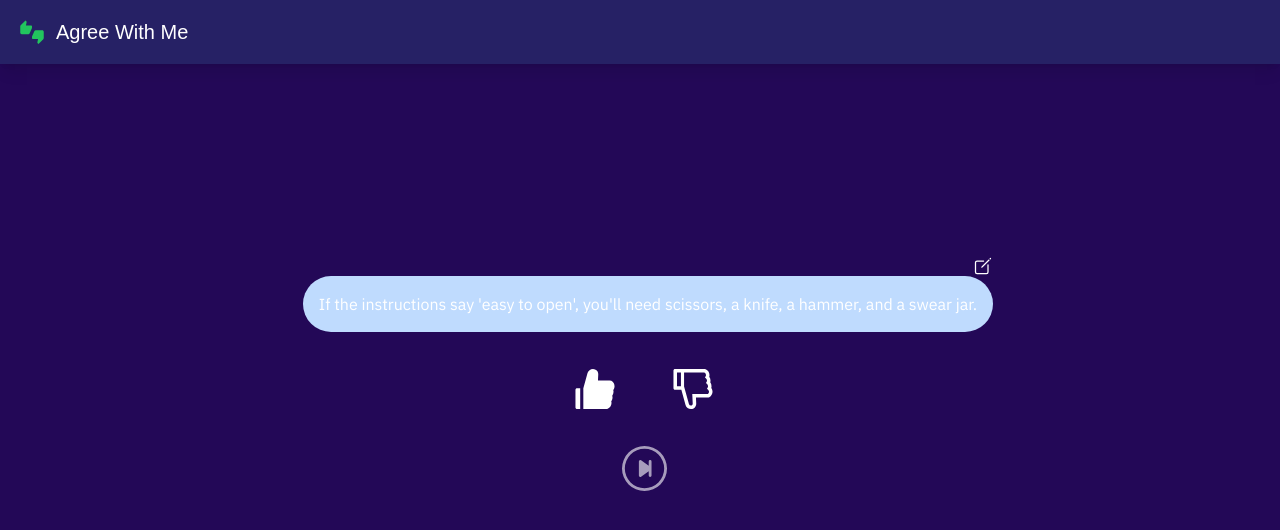
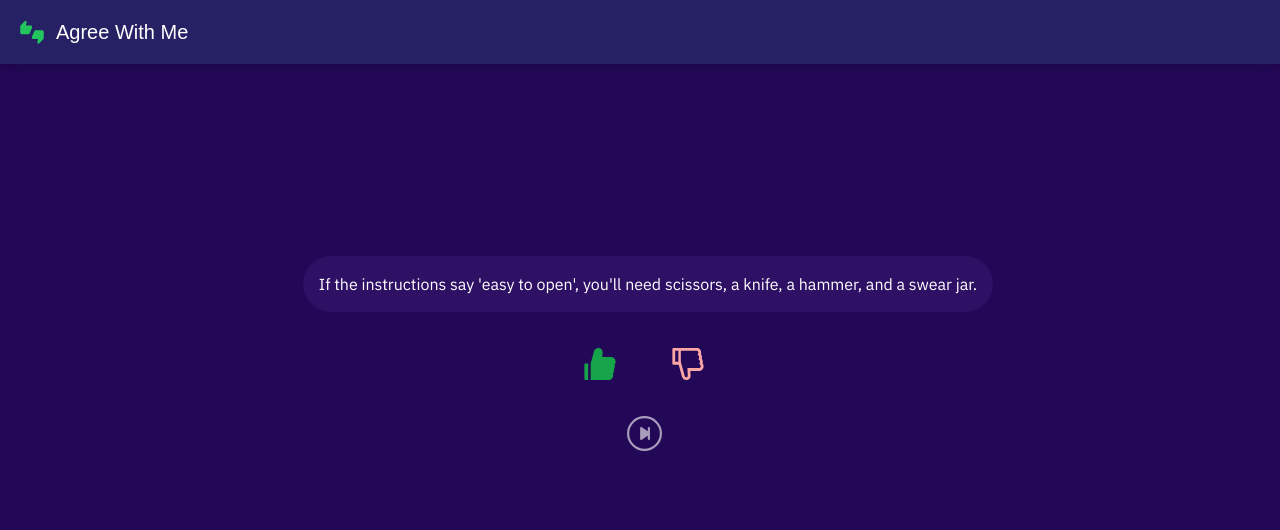
Before and after one commit to brigitabi/awmfrontend, a React (Create React App) app: page / in a window 1280 px wide. Shown: the top 530 px of the page. Built offline with nearby package versions, Linux system fonts and the light colour scheme; a web font is replaced by a local one.

Commit message:
home change

```diff
--- a/public/index.html
+++ b/public/index.html
@@ -24,7 +24,7 @@
       work correctly both with client-side routing and a non-root public URL.
       Learn how to configure a non-root public URL by running `npm run build`.
     -->
-    <title>React App</title>
+    <title>Agree with Me</title>
   </head>
   <body>
     <noscript>You need to enable JavaScript to run this app.</noscript>
--- a/src/pages/Home.jsx
+++ b/src/pages/Home.jsx
@@ -72,20 +72,10 @@ const Home = () => {
             onMouseEnter={() => setIsHovering(true)}
             onMouseLeave={() => setIsHovering(false)}
           >
-            <IoCreateOutline
-              className=""
-              size={20}
-              onClick={goToCreateYourStatement}
-              title="Create Your Own Statement"
-            />
-            {isHovering && (
-              <div className="absolute left-full ml-2 py-1 px-4 bg-black text-white text-sm rounded">
-                Create Your Own Statement
-              </div>
-            )}
+
           </div>
 
-          <p className="text-center bg-blue-200 rounded-full py-4 mx-auto p-4 cursor-pointer">
+          <p className="text-center text-white bg-violet-950 rounded-full py-4 mx-auto p-4 cursor-pointer">
             {currentStatement}
           </p>
         </div>
@@ -93,19 +83,19 @@ const Home = () => {
         <div className="flex flex-col items-center py-4">
           <div className="flex flex-row space-x-12 py-4 justify-center">
             <AiFillLike
-              size={50}
-              className="cursor-pointer"
+              size={40}
+              className="cursor-pointer text-green-600"
               onClick={updateStatement}
             />
             <AiOutlineDislike
-              size={50}
-              className="cursor-pointer"
+              size={40}
+              className="cursor-pointer text-red-300"
               onClick={updateStatement}
             />
           </div>
           <div className="mt-4">
             <BsSkipEndCircle
-              size={45}
+              size={35}
               onClick={updateStatement}
               className="opacity-60"
             />
```
